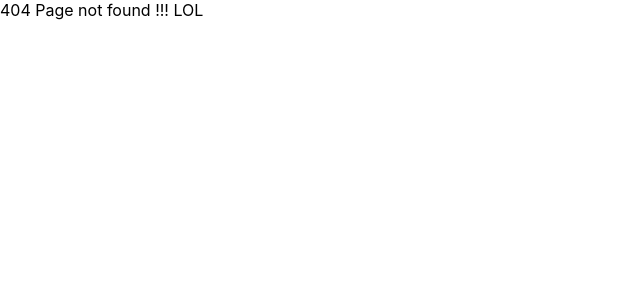
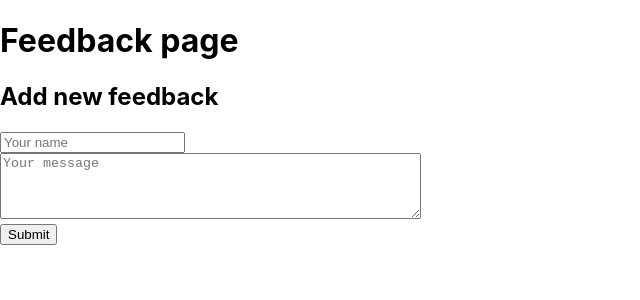
Before and after one commit to apiwathantrakool/nextjs-tutorial, a Next.js app: page /feedback in a window 1280 px wide. Before the commit this address had no page. Shown: the top 300 px of the page, without its empty margins (0-640 px from the left). Built offline with nearby package versions, Linux system fonts and the light colour scheme.

Commit message:
Provide feedback components

```diff
--- a/pages/api/events/index.js
+++ /dev/null
@@ -1,9 +0,0 @@
-import { MongoClient } from 'mongodb';
-
-export default function handler(req, res) {
-  MongoClient.connect(
-    'mongodb+srv://nekkyapiwat:nktraining2022@training.xed61.mongodb.net/nextJS?retryWrites=true&w=majority'
-  ).then((client) => {
-    const db = client.db();
-  });
-}
--- /dev/null
+++ b/pages/api/feedback/index.js
@@ -0,0 +1,21 @@
+import { MongoClient } from 'mongodb';
+
+export default function handler(req, res) {
+  if (req.method === 'POST') {
+    const { name, message } = req.body;
+    const id = new Date().toISOString();
+    const data = {
+      id,
+      name,
+      message,
+    };
+
+    // MongoClient.connect(
+    //   'mongodb+srv://nekkyapiwat:nktraining2022@training.xed61.mongodb.net/nextJS?retryWrites=true&w=majority'
+    // ).then((client) => {
+    //   const db = client.db();
+    // });
+
+    res.status(201).json({ message: 'Success!', data: data });
+  }
+}
--- a/pages/api/hello.js
+++ /dev/null
@@ -1,5 +0,0 @@
-// Next.js API route support: https://nextjs.org/docs/api-routes/introduction
-
-export default function handler(req, res) {
-  res.status(200).json({ name: 'John Doe' })
-}
--- /dev/null
+++ b/pages/feedback/index.js
@@ -0,0 +1,35 @@
+import { useState } from 'react';
+
+export default function Feedback() {
+  const [name, setName] = useState('');
+  const [message, setMessage] = useState('');
+  const onSubmit = () => {
+    console.log({ name, message });
+  };
+  return (
+    <div>
+      <h1>Feedback page</h1>
+      <div>
+        <h2>Add new feedback</h2>
+        <input
+          type='text'
+          id='name'
+          placeholder='Your name'
+          value={name}
+          onChange={(e) => setName(e.target.value)}
+        />
+        <br />
+        <textarea
+          id='message'
+          rows='4'
+          cols='50'
+          placeholder='Your message'
+          value={message}
+          onChange={(e) => setMessage(e.target.value)}
+        />
+        <br />
+        <button onClick={onSubmit}>Submit</button>
+      </div>
+    </div>
+  );
+}
```
